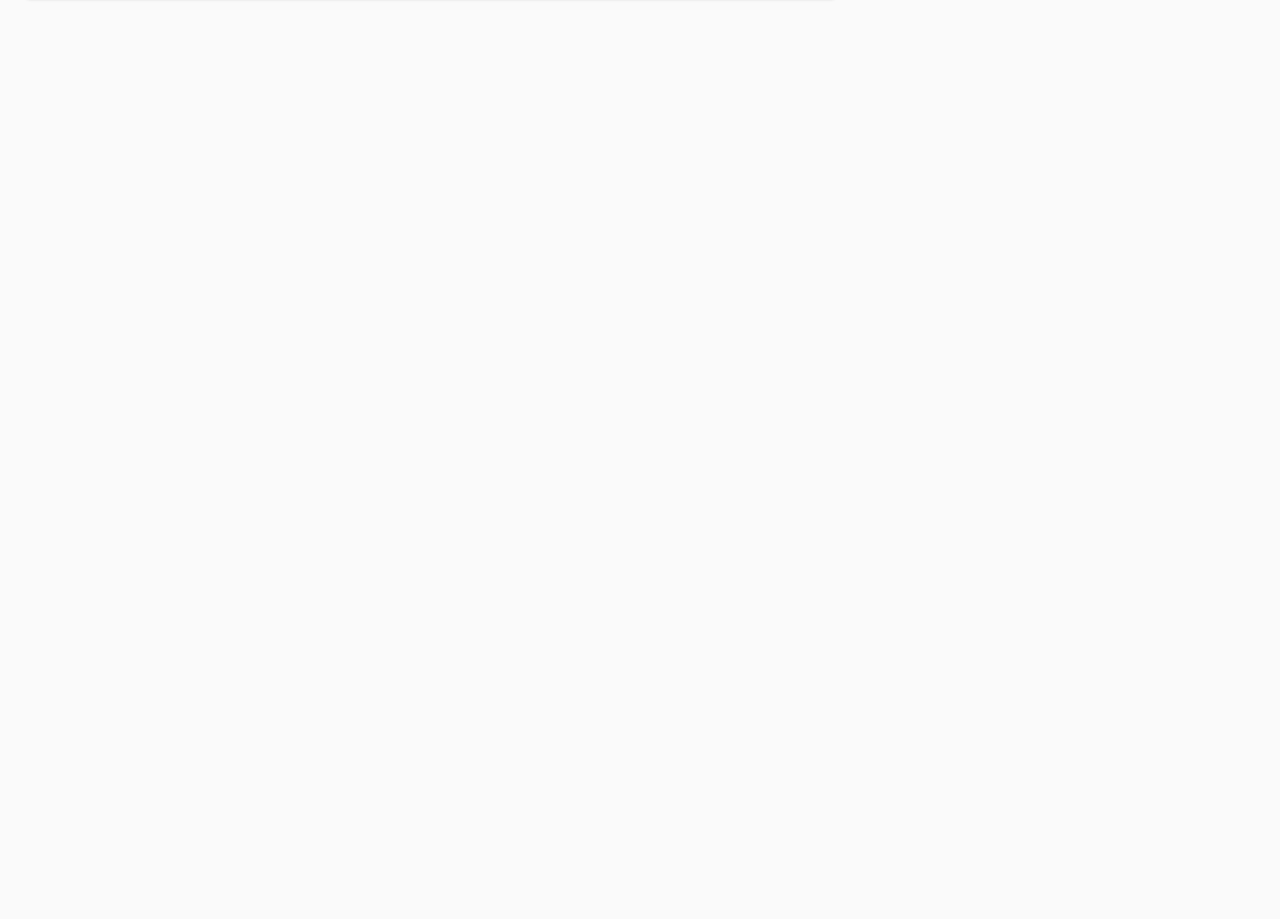
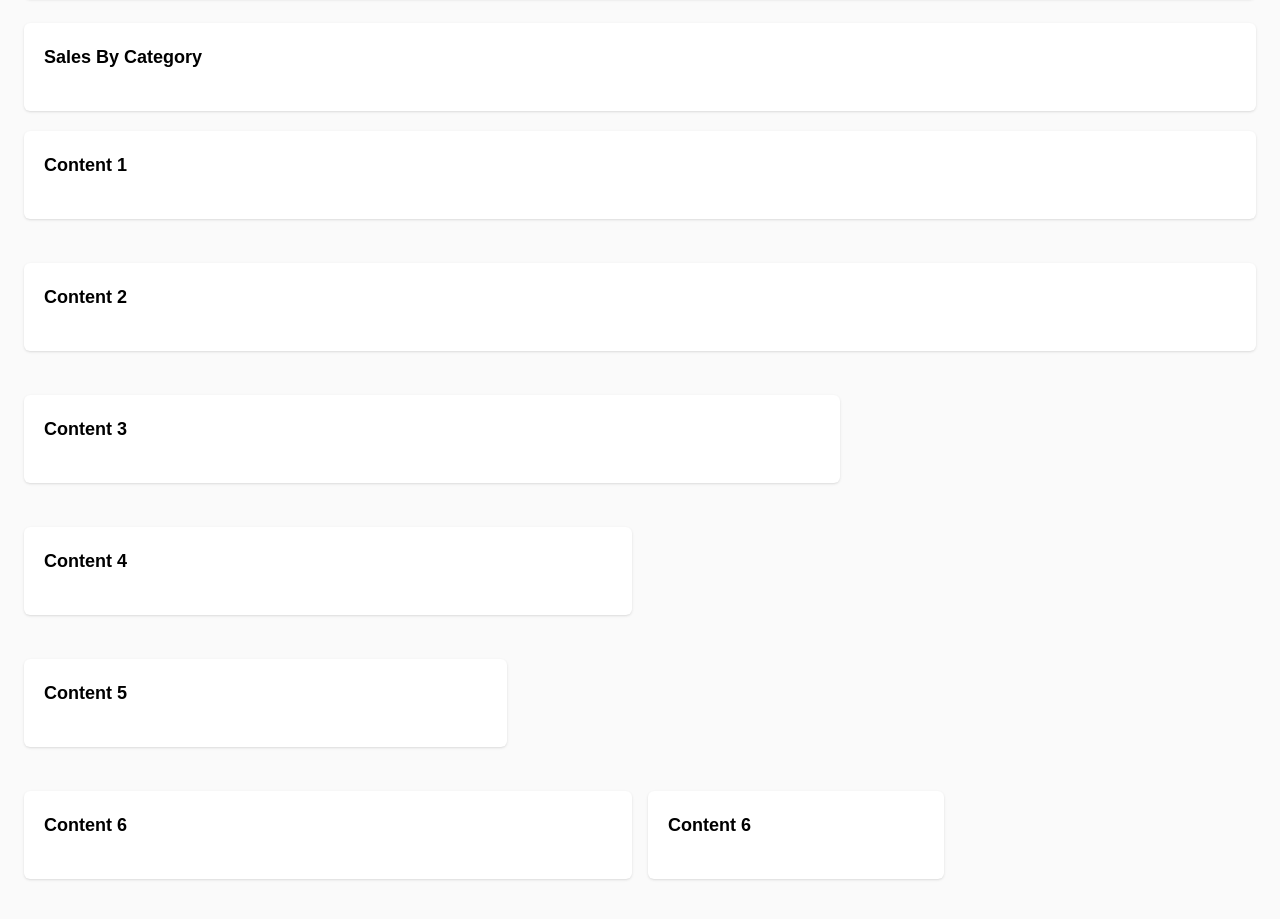
Before and after one commit to jahnnho1/base-next, a Next.js app: page /dashboard in a window 1280 px wide. Shown: the part 217-1136 px from the top of the page. Before the commit the page ends 800 px from the top, so only its background shows below. Built offline with nearby package versions, Linux system fonts and the light colour scheme; no server answers.

Commit message:
Se traabaja en los contenedores

```diff
--- a/src/pages/dashboard/index.jsx
+++ b/src/pages/dashboard/index.jsx
@@ -11,14 +11,82 @@ export default function Dashboard() {
             </Link>
           </li>
           <li className="before:content-['/'] ltr:before:mr-2 rtl:before:ml-2">
-            <span>Sales</span>
+            <span>Inicio</span>
           </li>
         </ul>
         <div className="pt-5">
-          <div className="mb-6 grid gap-6 xl:grid-cols-3">
+          <div className="mb-6 grid gap-4 lg:grid-cols-1 md:grid-cols-2">
             <div className="panel h-full xl:col-span-2">
               <div className="mb-5 flex items-center justify-between dark:text-white-light">
                 <h5 className="text-lg font-semibold">Revenue</h5>
+              </div>
+            </div>
+          </div>
+        </div>
+        <div className="panel h-full">
+          <div className="mb-5 flex items-center">
+            <h5 className="text-lg font-semibold dark:text-white-light">
+              Sales By Category
+            </h5>
+          </div>
+        </div>
+        <div className="pt-5">
+          <div className="mb-6 grid gap-4 lg:grid-cols-1">
+            <div className="panel h-full xl:col-span-2">
+              <div className="mb-5 flex items-center justify-between dark:text-white-light">
+                <h5 className="text-lg font-semibold">Content 1 </h5>
+              </div>
+            </div>
+          </div>
+        </div>
+        <div className="pt-5">
+          <div className="mb-6 grid gap-4 lg:grid-cols-2">
+            <div className="panel h-full xl:col-span-2">
+              <div className="mb-5 flex items-center justify-between dark:text-white-light">
+                <h5 className="text-lg font-semibold">Content 2 </h5>
+              </div>
+            </div>
+          </div>
+        </div>
+        <div className="pt-5">
+          <div className="mb-6 grid gap-4 lg:grid-cols-3">
+            <div className="panel h-full xl:col-span-2">
+              <div className="mb-5 flex items-center justify-between dark:text-white-light">
+                <h5 className="text-lg font-semibold">Content 3 </h5>
+              </div>
+            </div>
+          </div>
+        </div>
+        <div className="pt-5">
+          <div className="mb-6 grid gap-4 lg:grid-cols-4">
+            <div className="panel h-full xl:col-span-2">
+              <div className="mb-5 flex items-center justify-between dark:text-white-light">
+                <h5 className="text-lg font-semibold">Content 4 </h5>
+              </div>
+            </div>
+          </div>
+        </div>
+        <div className="pt-5">
+          <div className="mb-6 grid gap-4 lg:grid-cols-5">
+            <div className="panel h-full xl:col-span-2">
+              <div className="mb-5 flex items-center justify-between dark:text-white-light">
+                <h5 className="text-lg font-semibold">Content 5 </h5>
+              </div>
+            </div>
+          </div>
+        </div>
+        <div className="pt-5">
+          <div className="mb-6 grid gap-4 lg:grid-cols-4">
+            <div className="panel h-full xl:col-span-2">
+              <div className="mb-5 flex items-center justify-between dark:text-white-light">
+                <h5 className="text-lg font-semibold">Content 6 </h5>
+              </div>
+            </div>
+            <div className="panel h-full">
+              <div className="mb-5 flex items-center lg:grid-cols-1">
+                <h5 className="text-lg font-semibold dark:text-white-light">
+                  Content 6
+                </h5>
               </div>
             </div>
           </div>
```
